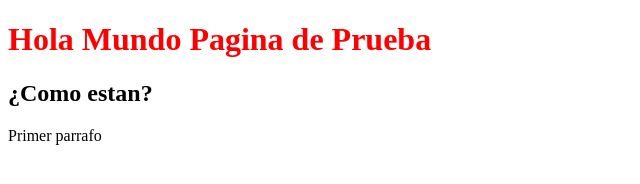
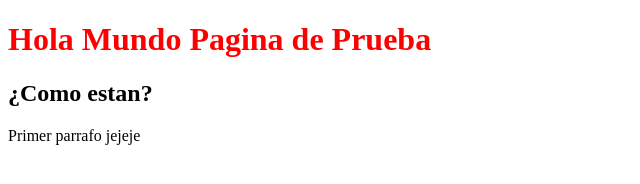
Before and after one commit to Comunidad-pruebaxd/git-prueba-angello, a plain HTML site: page index.html in a window 1280 px wide. Shown: the full height of the page, 0-640 px from the left. Drawn offline with Linux system fonts and the light colour scheme.

Commit message:
otro cambio en el html

```diff
--- a/index.html
+++ b/index.html
@@ -10,7 +10,7 @@
 <body>
     <h1>Hola Mundo Pagina de Prueba</h1>
     <h2>¿Como estan?</h2>
-    <p>Primer parrafo</p>
+    <p>Primer parrafo jejeje</p>
     <script src="js/interracion.js"></script>
 </body>
 </html>
```
